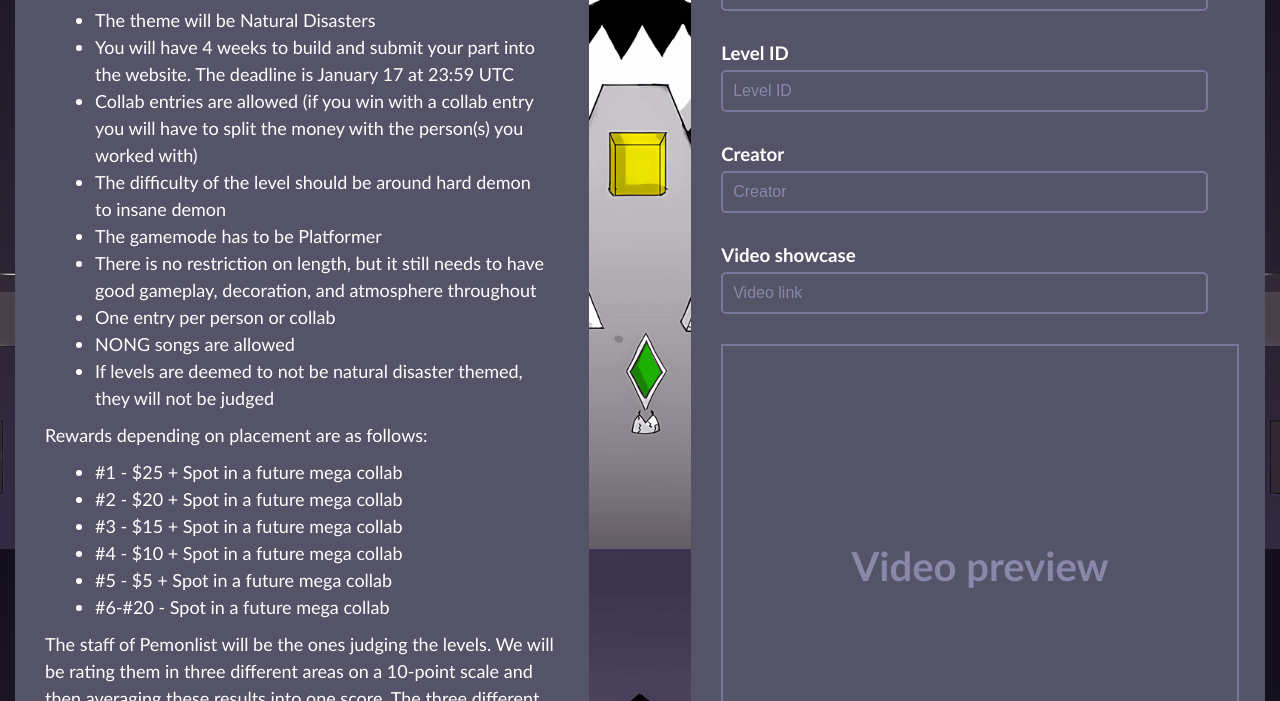
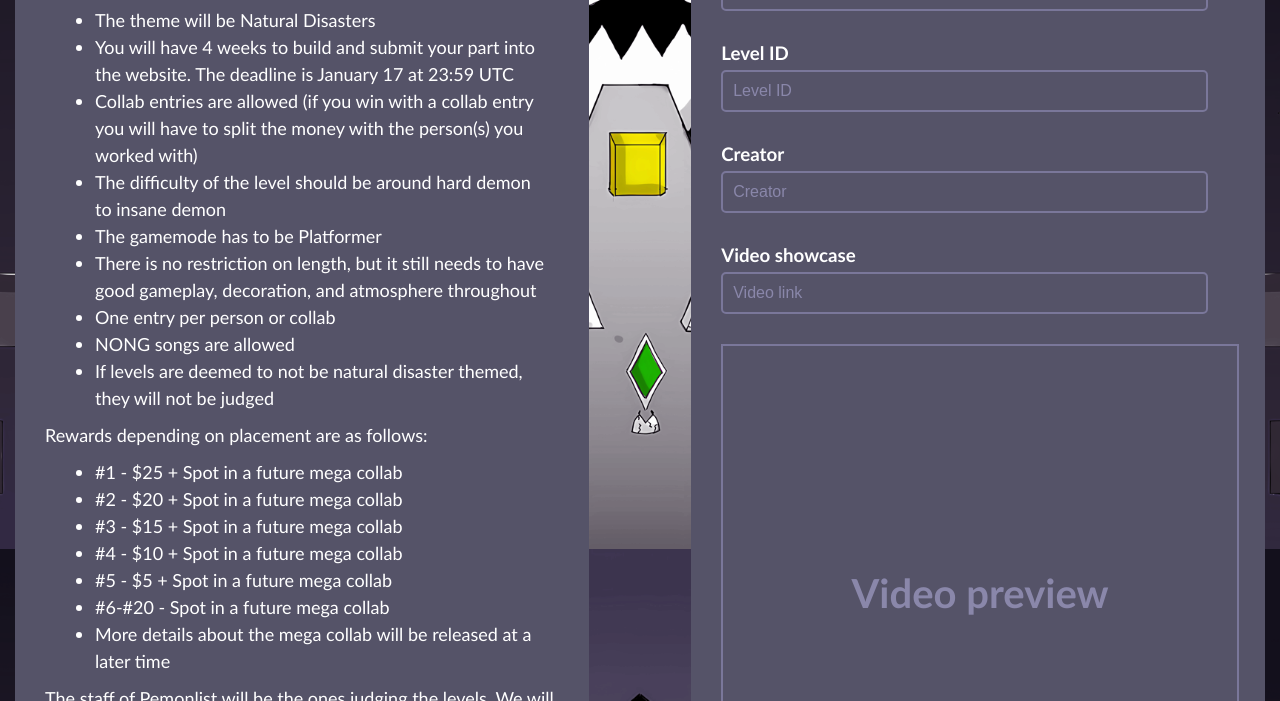
Before and after one commit to TheGElCOgecko/pemonlist-creator-event-1, a website: page index.html in a window 1280 px wide. Shown: the part 251-952 px from the top of the page. Drawn offline with Linux system fonts and the light colour scheme; no server answers; a web font is replaced by a local one.

Commit message:
Favicon, minor edits

```diff
--- a/index.html
+++ b/index.html
@@ -5,6 +5,7 @@
     <meta name="viewport" content="width=device-width, initial-scale=1.0">
     <title>Pemonlist Creator Event - Natural Disasters</title>
     <link rel="stylesheet" href="styles.css">
+    <link rel="icon" type="image/png" href="favicon.png">
 </head>
 <body>
     <header>
@@ -34,6 +35,7 @@
                     <li>#4 - $10 + Spot in a future mega collab</li>
                     <li>#5 - $5 + Spot in a future mega collab</li>
                     <li>#6-#20 - Spot in a future mega collab</li>
+                    <li>More details about the mega collab will be released at a later time</li>
                 </ul>
                 The staff of Pemonlist will be the ones judging the levels. We will be rating them in three different areas on a 10-point scale and then averaging these results into one score. The three different areas are as follows:
                 <ul>
```
Also changed, not shown: favicon.png (added).
